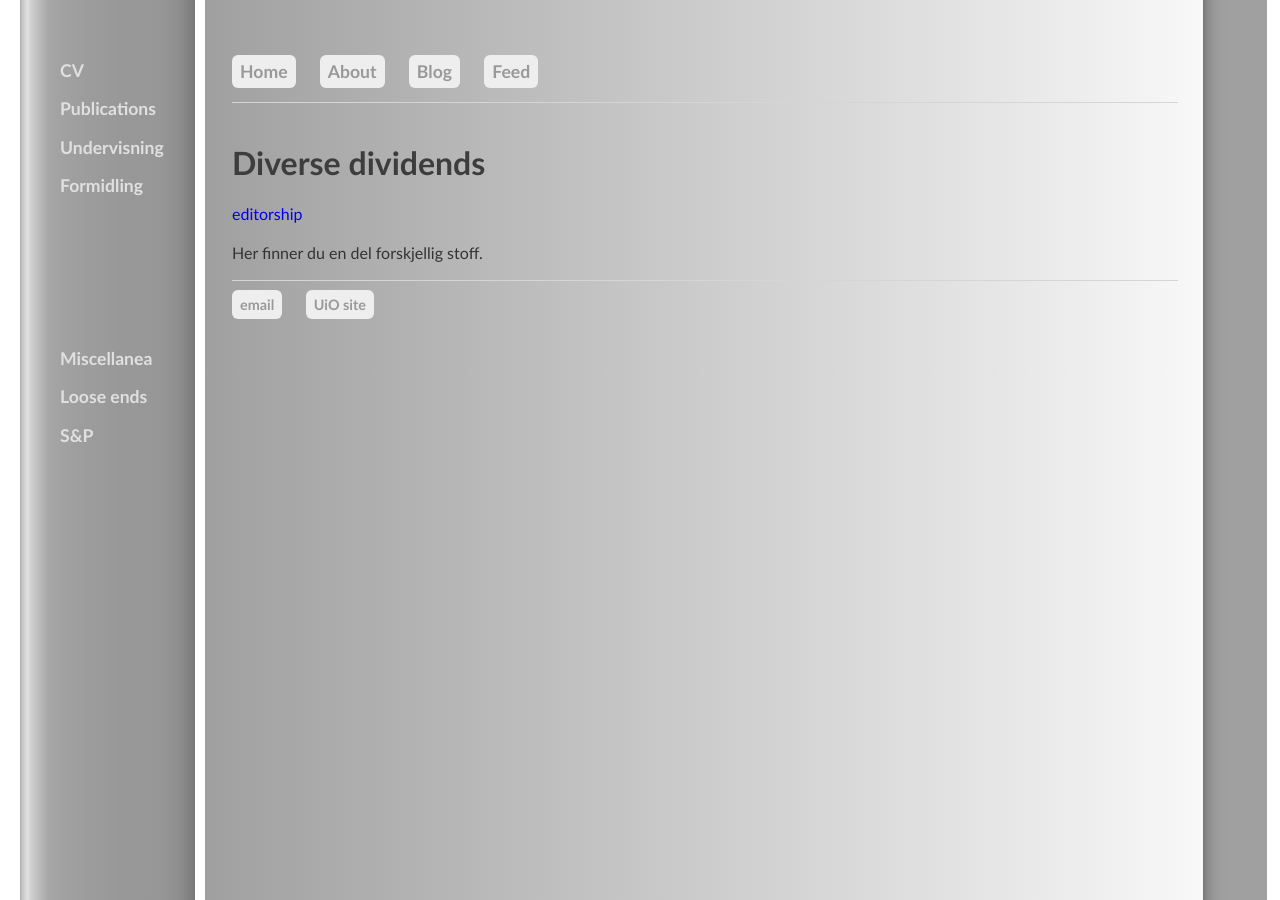
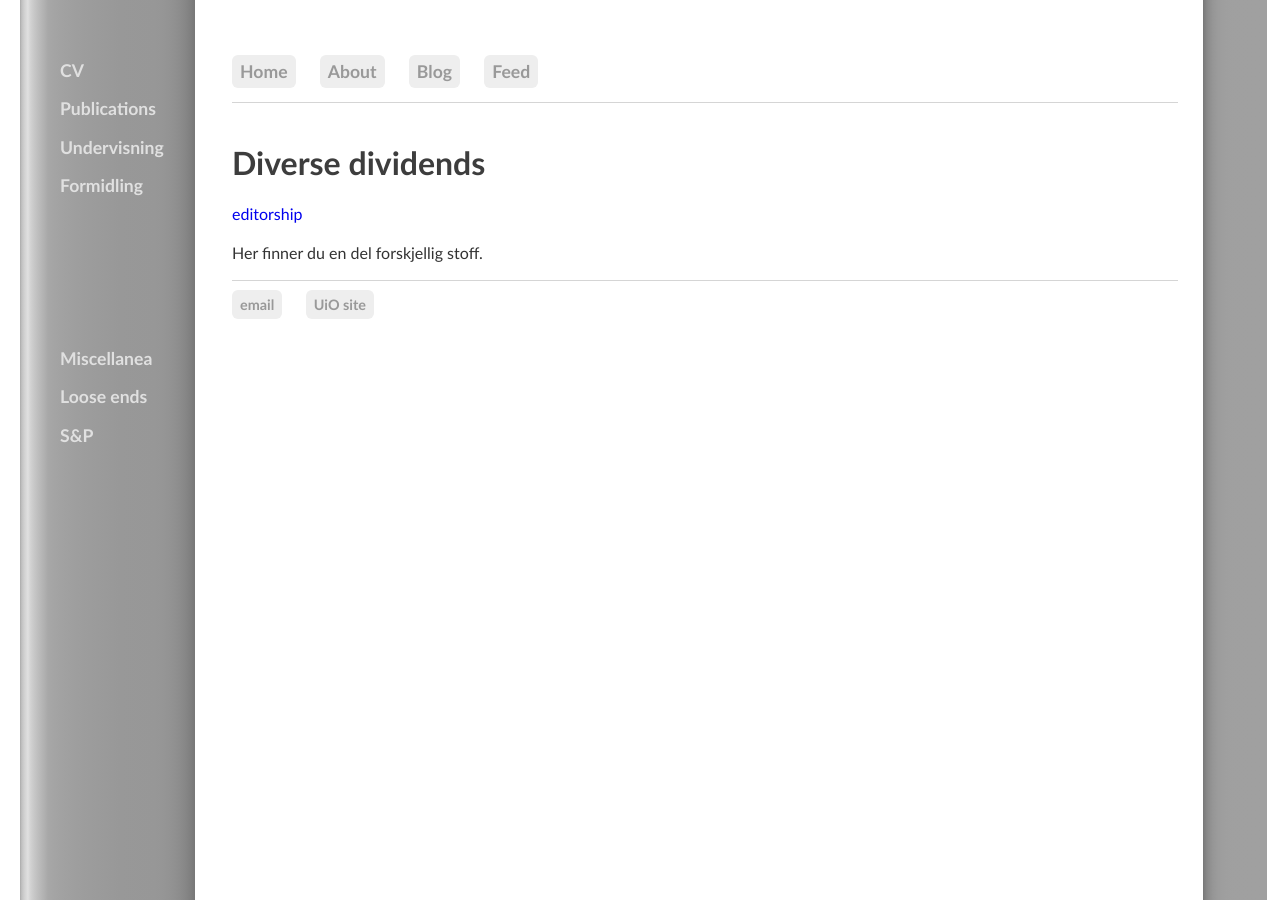
Before and after one commit to kjelljs/kjelljs.github.io, a Jekyll site: the page built from misc/index.html, in a window 1280 px wide. Built offline with Jekyll 4.4.1, drawn with Linux system fonts in a browser that asks for light colours.

Commit message:
Update main.css

```diff
--- a/css/main.css
+++ b/css/main.css
@@ -4,7 +4,7 @@
 body {
      margin: 60px auto;
      max-width: 1500px;
-	background: linear-gradient(to right, white 205px, #a0a0a0 10px, white);
+	background: linear-gradient(to right, white 195px, #bbb 1px, white 2px, white);
 }
 nav {
     margin-left: 232px;
```
